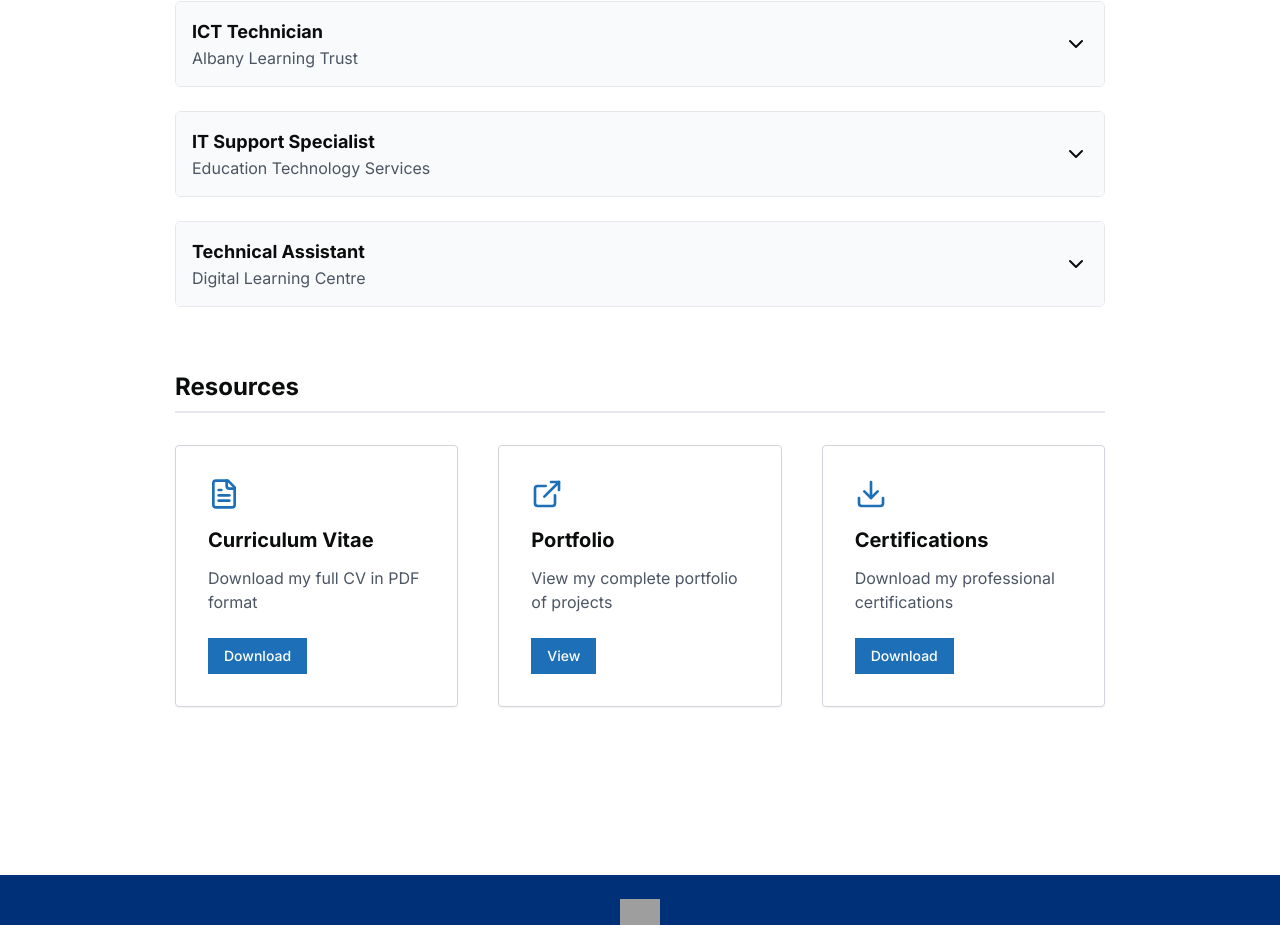
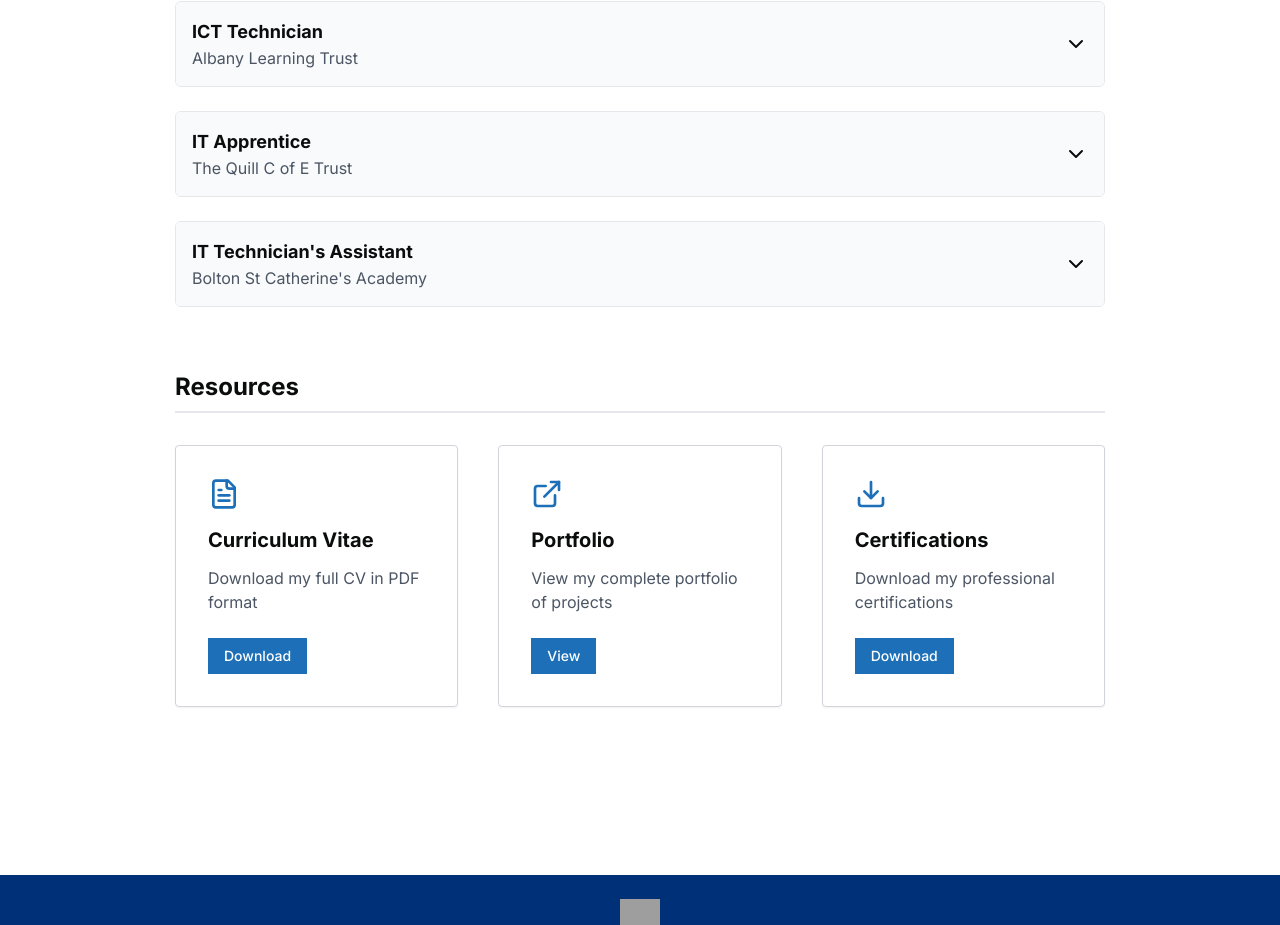
Before and after one commit to zakfarnworth23/farnworthdotorguk, a Next.js app: page /about in a window 1280 px wide. Shown: the part 1158-2083 px from the top of the page. Built offline with nearby package versions, Linux system fonts and the light colour scheme; grey boxes are pictures that could not be loaded.

Commit message:
Update work-experience.tsx

```diff
--- a/components/work-experience.tsx
+++ b/components/work-experience.tsx
@@ -22,8 +22,8 @@ export default function WorkExperience() {
       id: 1,
       title: "ICT Technician",
       company: "Albany Learning Trust",
-      location: "London",
-      period: "2020 - Present",
+      location: "Chorley & Horwich",
+      period: "March - May 2025",
       description:
         "Responsible for managing and maintaining IT infrastructure across multiple schools within the trust.",
       responsibilities: [
@@ -37,10 +37,10 @@ export default function WorkExperience() {
     },
     {
       id: 2,
-      title: "IT Support Specialist",
-      company: "Education Technology Services",
-      location: "Manchester",
-      period: "2017 - 2020",
+      title: "IT Apprentice",
+      company: "The Quill C of E Trust",
+      location: "Bolton",
+      period: "2023 - March 2025",
       description: "Delivered comprehensive IT support services to educational institutions.",
       responsibilities: [
         "Resolving hardware and software issues for clients",
@@ -53,10 +53,10 @@ export default function WorkExperience() {
     },
     {
       id: 3,
-      title: "Technical Assistant",
-      company: "Digital Learning Centre",
-      location: "Birmingham",
-      period: "2015 - 2017",
+      title: "IT Technician's Assistant",
+      company: "Bolton St Catherine's Academy",
+      location: "Bolton",
+      period: "2022 - 2022",
       description: "Supported the implementation of digital learning initiatives in educational settings.",
       responsibilities: [
         "Assisting with the setup of digital learning environments",
```
